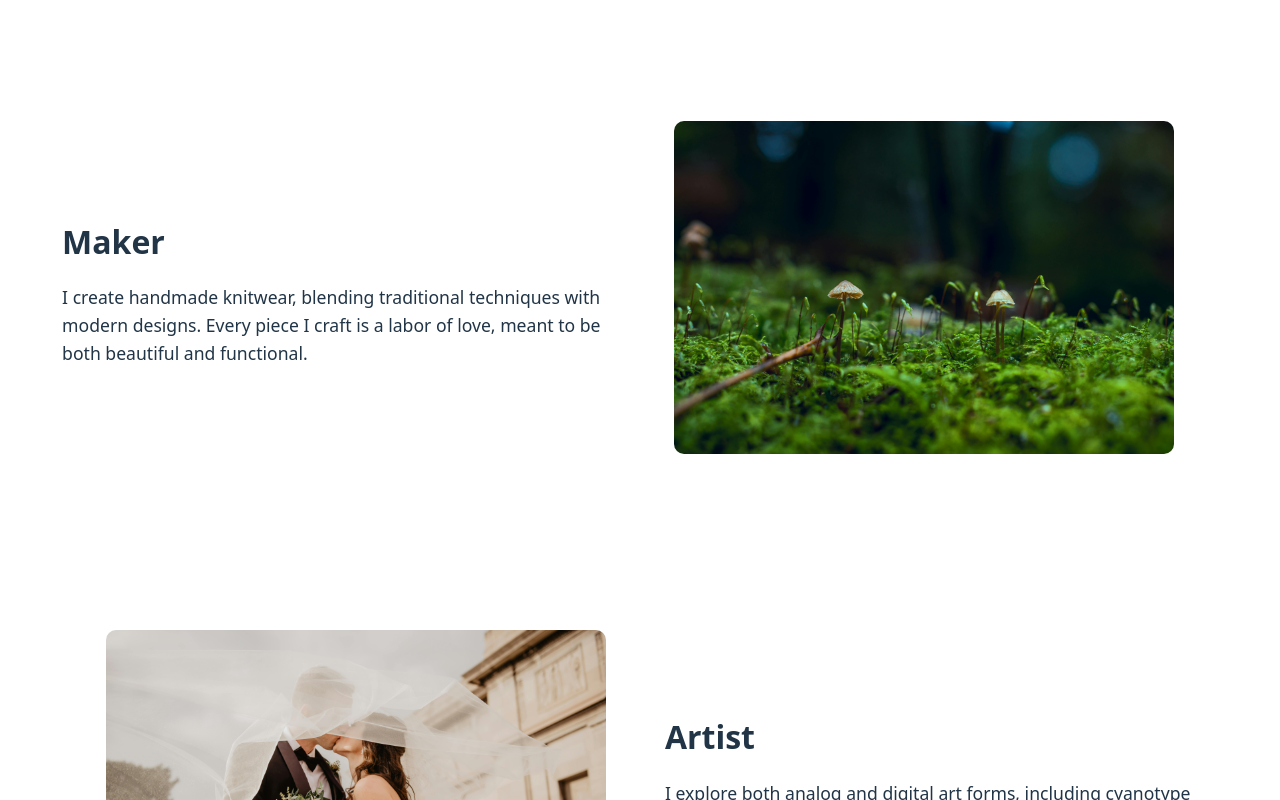
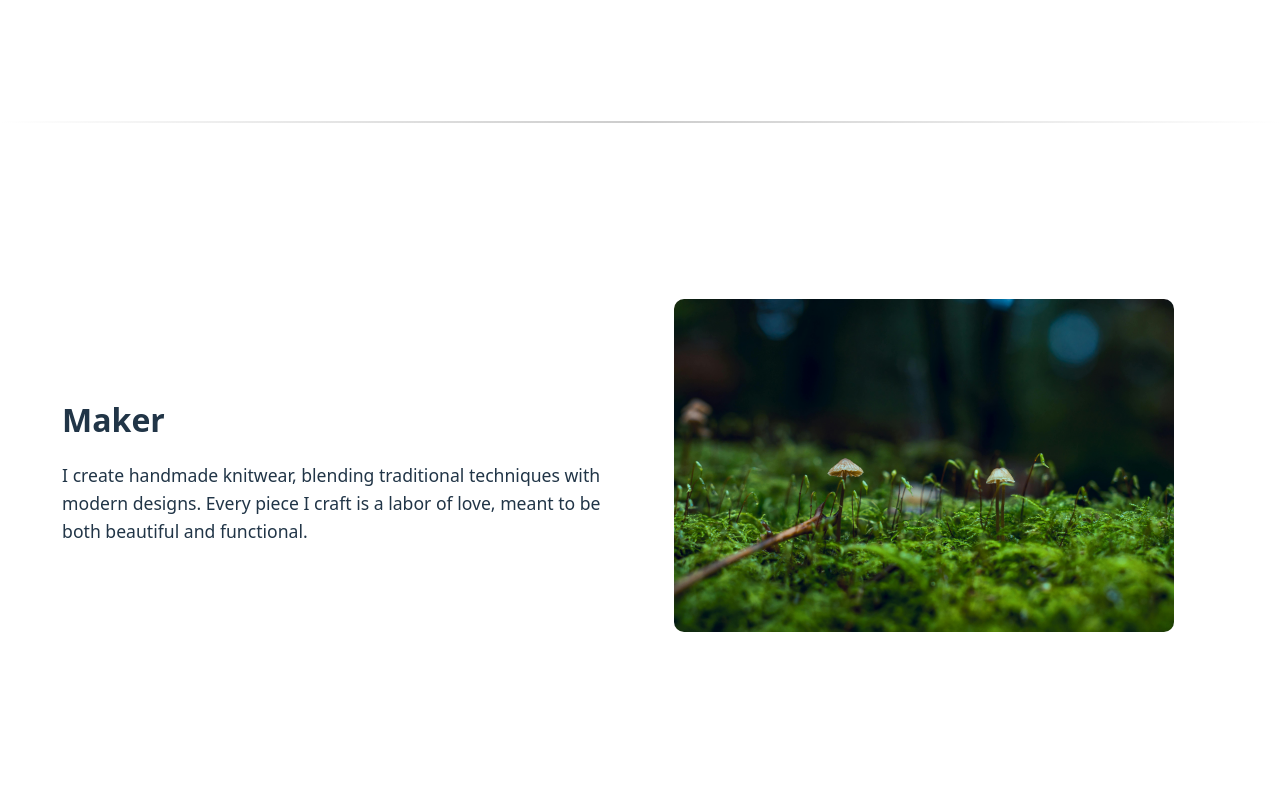
Before and after one commit to VictorySpecificationII/flowersbythebed-photography, a React (Vite) app: page /about in a window 1280 px wide. Shown: the part 840-1640 px from the top of the page. Built offline with nearby package versions, Linux system fonts and the light colour scheme.

Commit message:
added separating lines to about me sections

```diff
--- a/src/modules/AboutMe.jsx
+++ b/src/modules/AboutMe.jsx
@@ -35,6 +35,8 @@ export default function AboutMe() {
         </div>
       </section>
 
+      <hr className="aboutme-separator" />
+
       {/* Make Section */}
       <section className="aboutme-section reverse">
         <div className="aboutme-image">
@@ -45,6 +47,8 @@ export default function AboutMe() {
           <p>I create handmade knitwear, blending traditional techniques with modern designs. Every piece I craft is a labor of love, meant to be both beautiful and functional.</p>
         </div>
       </section>
+
+      <hr className="aboutme-separator" />
 
       {/* Artist Section */}
       <section className="aboutme-section">
--- a/src/modules/submodules/AboutMe/AboutMe.css
+++ b/src/modules/submodules/AboutMe/AboutMe.css
@@ -92,3 +92,10 @@
     max-width: 100%;
   }
 }
+
+.aboutme-separator {
+  border: none;
+  height: 2px; /* thickness */
+  background: linear-gradient(to right, transparent, #ccc, transparent);
+  margin: 3rem 0; /* spacing above and below */
+}
```
